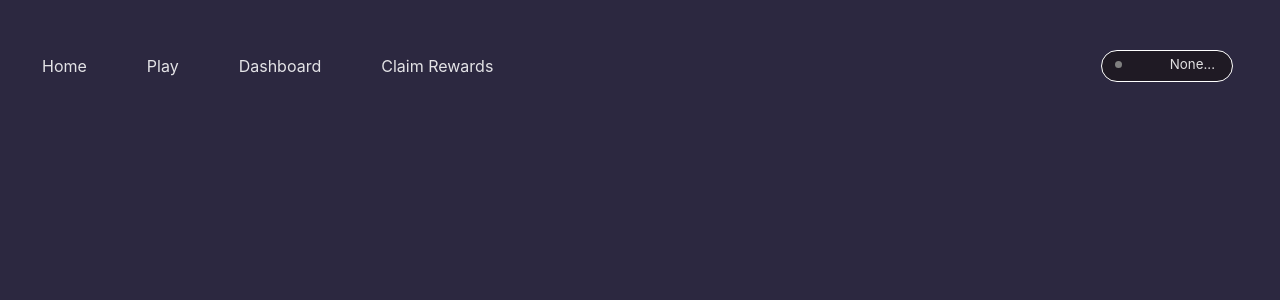
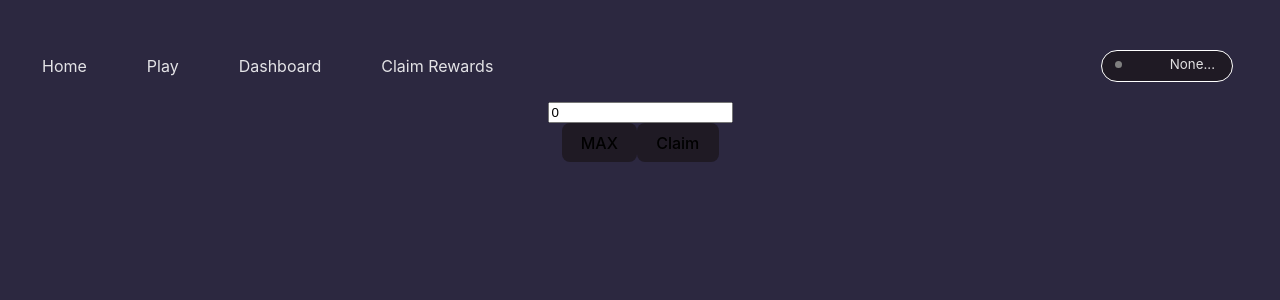
Before and after one commit to ulas96/rock-paper-scissor, a React (Vite) app in the folder client/: page /claim in a window 1280 px wide. Shown: the top 300 px of the page. Built offline with nearby package versions, Linux system fonts and the light colour scheme.

Commit message:
Claim page update

```diff
--- a/client/package.json
+++ b/client/package.json
@@ -13,7 +13,8 @@
     "ethers": "^5.7.2",
     "react": "^18.2.0",
     "react-dom": "^18.2.0",
-    "react-router-dom": "^6.16.0"
+    "react-router-dom": "^6.16.0",
+    "solc": "^0.8.21"
   },
   "devDependencies": {
     "@types/react": "^18.2.15",
--- a/client/src/components/App/App.jsx
+++ b/client/src/components/App/App.jsx
@@ -19,6 +19,7 @@ function App() {
     provider: null,
     signer: null,
     contract: null,
+    account: null
   });
 
     useEffect(() => {
@@ -44,8 +45,8 @@ function App() {
             const signer = provider.getSigner();
 
             const contract = new ethers.Contract(contractAddress, contractABI,signer);
-            setState({provider: provider, signer: signer, contract: contract});
             setAccount(_account);
+            setState({provider: provider, signer: signer, contract: contract, account: account});
             }
 
           } catch(e) {
@@ -65,7 +66,7 @@ function App() {
       <Route path="/" element={<Home />}/>
       <Route path="play" element={<Play state={state} />}/>
       <Route path="dashboard" element={<Dashboard />}/>
-      <Route path="claim" element={<Claim />}/>
+      <Route path="claim" element={<Claim state={state} account={account}/>}/>
     </Route>
 ));
 
--- a/client/src/components/Claim/Claim.jsx
+++ b/client/src/components/Claim/Claim.jsx
@@ -1,10 +1,38 @@
-import "react";
+import React, {useRef, useState} from "react";
 
-export default function Claim() {
+export default function Claim({state, account}) {
+    const [_account] = account;
+
+    const [allowClaim, setAllowClaim] = useState(0);
+    const [claimAmount, setClaimAmount] = useState(0);
+
+    const handleChange = (e) => {
+        setClaimAmount(e.target.value);
+    }
+
+    const getAllowClaim = async () => {
+        const value = await state.contract.getClaimableRewards(_account);
+        console.log(account);
+        setAllowClaim(value);
+
+        setClaimAmount(allowClaim)
+    }
+
+    const claimRewards = async () => {
+       await state.contract.claimRewards(claimAmount)
+    }
+
+
     return (
         <>
-            <div>
+            <div id="claim">
+                <div id="claim-value">
+                    <input value={claimAmount} onChange={handleChange}></input>
+                </div>
 
+                <button onClick={getAllowClaim}>MAX</button>
+
+                <button onClick={claimRewards}>Claim</button>
             </div>
         </>
     );
```
Also changed, not shown: 2 other files (tests, documents, lock files or other folders).
